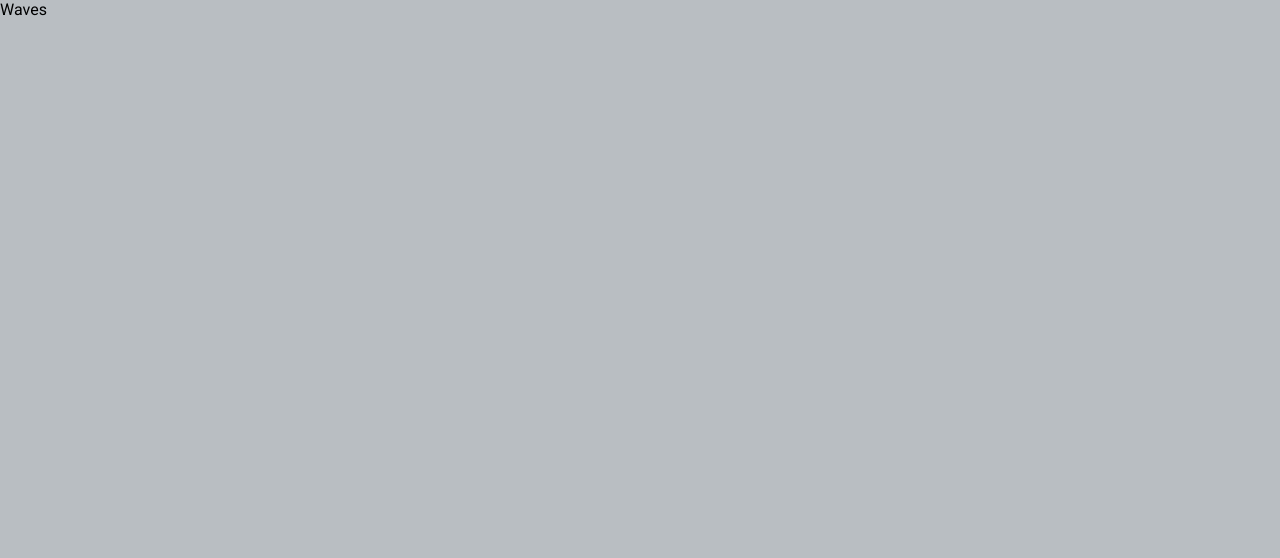
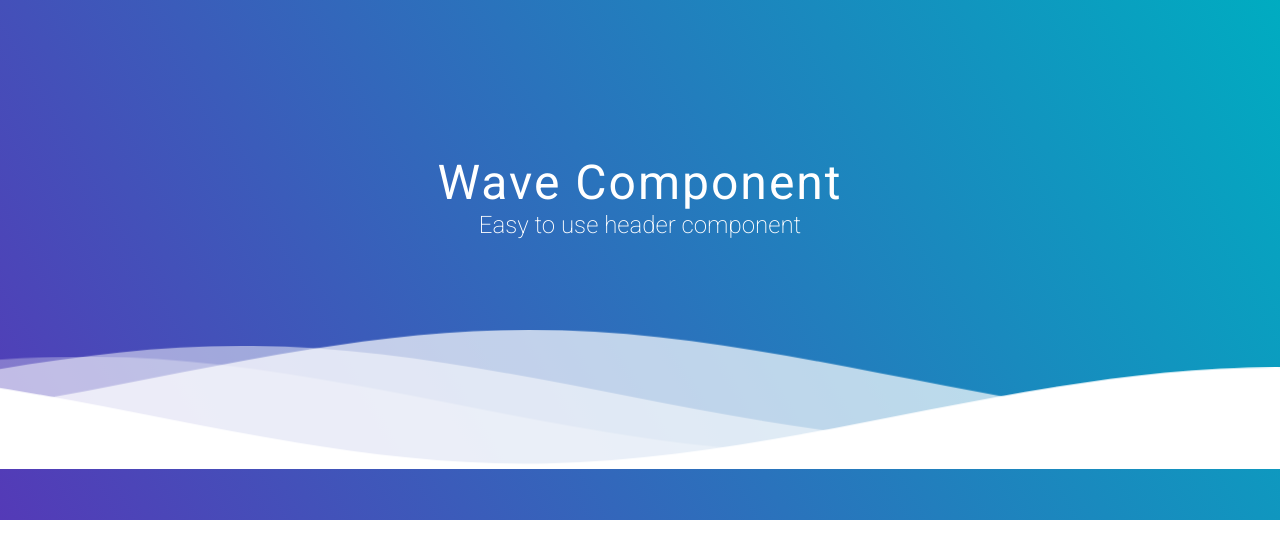
Before and after one commit to RickBr0wn/bit-dev-components, a React (Create React App) app: page / in a window 1280 px wide. Shown: the top 558 px of the page. Built offline with nearby package versions, Linux system fonts and the light colour scheme.

Commit message:
adds waves

```diff
--- a/src/components/Waves/index.js
+++ b/src/components/Waves/index.js
@@ -1,7 +1,145 @@
 import React from 'react'
+import styled from 'styled-components'
+
+const Header = styled.header`
+  position: relative;
+  text-align: center;
+  height: 65vh;
+  width: 100vw;
+  background: linear-gradient(
+    60deg,
+    rgba(84, 58, 183, 1) 0%,
+    rgba(0, 172, 193, 1) 100%
+  );
+  color: white;
+  display: flex;
+  justify-content: center;
+  align-items: center;
+  flex-direction: column;
+  text-align: center;
+`
+
+const Title = styled.h1`
+  font-family: 'Roboto', sans-serif;
+  font-weight: 400;
+  letter-spacing: 2px;
+  font-size: 48px;
+  margin-top: 2rem;
+`
+
+const HookLine = styled.p`
+  font-weight: 300;
+  /* letter-spacing: 2px; */
+  font-size: 24px;
+  /* margin-top: 2rem; */
+`
+
+const SVG = styled.svg`
+  position: relative;
+  top: 10vh;
+  width: 100vw;
+  height: 25vh;
+  margin-bottom: -7px;
+  /*Fix for safari gap*/
+  min-height: 100px;
+  max-height: 150px;
+`
+
+const Parallax = styled.g`
+  & > use {
+    animation: move-forever 25s cubic-bezier(0.55, 0.5, 0.45, 0.5) infinite;
+  }
+  & > use:nth-child(1) {
+    animation-delay: -2s;
+    animation-duration: 7s;
+  }
+  & > use:nth-child(2) {
+    animation-delay: -3s;
+    animation-duration: 10s;
+  }
+  & > use:nth-child(3) {
+    animation-delay: -4s;
+    animation-duration: 13s;
+  }
+  & > use:nth-child(4) {
+    animation-delay: -5s;
+    animation-duration: 20s;
+  }
+
+  @keyframes move-forever {
+    0% {
+      transform: translate3d(-90px, 0, 0);
+    }
+    100% {
+      transform: translate3d(85px, 0, 0);
+    }
+  }
+`
 
 const Waves = () => {
-  return <div>Waves</div>
+  return (
+    <Header className="header">
+      <Title>Wave Component</Title>
+      <HookLine>Easy to use header component</HookLine>
+      <div>
+        <SVG
+          xmlns="http://www.w3.org/2000/svg"
+          xmlnsXlink="http://www.w3.org/1999/xlink"
+          viewBox="0 24 150 28"
+          preserveAspectRatio="none"
+          shape-rendering="auto">
+          <defs>
+            <path
+              id="gentle-wave"
+              d="M-160 44c30 0 58-18 88-18s 58 18 88 18 58-18 88-18 58 18 88 18 v44h-352z"
+            />
+          </defs>
+          <Parallax>
+            <use
+              xlinkHref="#gentle-wave"
+              x="48"
+              y="0"
+              fill="rgba(255,255,255,0.7)"
+            />
+            <use
+              xlinkHref="#gentle-wave"
+              x="48"
+              y="3"
+              fill="rgba(255,255,255,0.5)"
+            />
+            <use
+              xlinkHref="#gentle-wave"
+              x="48"
+              y="5"
+              fill="rgba(255,255,255,0.3)"
+            />
+            <use xlinkHref="#gentle-wave" x="48" y="7" fill="#fff" />
+          </Parallax>
+          {/* <g class="parallax">
+            <use
+              xlinkHref="#gentle-wave"
+              x="48"
+              y="0"
+              fill="rgba(255,255,255,0.7)"
+            />
+            <use
+              xlinkHref="#gentle-wave"
+              x="48"
+              y="3"
+              fill="rgba(255,255,255,0.5)"
+            />
+            <use
+              xlinkHref="#gentle-wave"
+              x="48"
+              y="5"
+              fill="rgba(255,255,255,0.3)"
+            />
+            <use xlinkHref="#gentle-wave" x="48" y="7" fill="#fff" />
+          </g> */}
+        </SVG>
+      </div>
+    </Header>
+  )
 }
 
 export default Waves
--- a/src/index.css
+++ b/src/index.css
@@ -20,5 +20,5 @@ body {
   -webkit-font-smoothing: antialiased;
   -moz-osx-font-smoothing: grayscale;
   font-size: 1.6rem;
-  background-color: #b8bec2;
+  background-color: #ffffff;
 }
```
Also changed, not shown: 3 other files (tests, documents, lock files or other folders).
